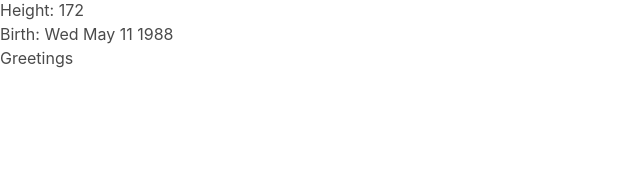
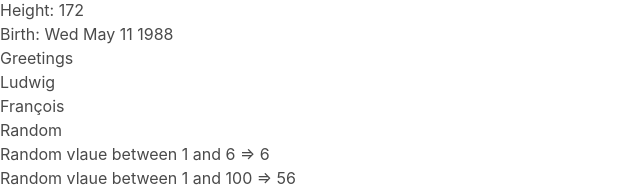
Before and after one commit to JuanGrajales/react-components, a React (Create React App) app in the folder starter-code/: page / in a window 1280 px wide. Shown: the part 830-1017 px from the top of the page, without its empty margins (0-640 px from the left). Before the commit the page ends 900 px from the top, so only its background shows below. Built offline with nearby package versions, Linux system fonts and the light colour scheme.

Commit message:
complete random componenet

```diff
--- a/starter-code/src/App.js
+++ b/starter-code/src/App.js
@@ -1,12 +1,14 @@
 import React, { Component } from 'react';
 import IdCard from "./components/id-card/id-card"
+import Greetings from "./components/greetings/greetings"
+import Random from "./components/random/random"
 
 class App extends Component {
   render() {
     return (
       <div>
+
         <h1>IdCard</h1>
-        {/* TODO: Use the IdCard component */}
         <IdCard
           picture="https://randomuser.me/api/portraits/men/44.jpg"
           firstName='John'
@@ -15,7 +17,6 @@ class App extends Component {
           height={178}
           birth={new Date("1992-07-14")}
         />
-
         <IdCard
           picture="https://randomuser.me/api/portraits/women/44.jpg"
           firstName='Obrien'
@@ -27,7 +28,13 @@ class App extends Component {
 
 
         <h1>Greetings</h1>
-        {/* TODO: Use the Greetings component */}
+        <Greetings lang="de">Ludwig</Greetings>
+        <Greetings lang="fr">François</Greetings>
+
+        <h1>Random</h1>
+        <Random min={1} max={6}/>
+        <Random min={1} max={100}/>
+
       </div>
     );
   }
--- /dev/null
+++ b/starter-code/src/components/greetings/greetings.jsx
@@ -0,0 +1,15 @@
+import "./greetings.css"
+import React from "react";
+// ^ this is always needed for any react components
+
+class Greetings extends React.Component {
+
+
+  render() {
+    return(
+      <div lang={this.props.lang}>{this.props.children}</div>
+    );
+  }
+}
+
+export default Greetings
--- a/starter-code/src/components/id-card/id-card.css
+++ b/starter-code/src/components/id-card/id-card.css
@@ -0,0 +1,5 @@
+/*
+* {
+  transition: 10s;
+}
+*/
--- a/starter-code/src/components/id-card/id-card.jsx
+++ b/starter-code/src/components/id-card/id-card.jsx
@@ -1,4 +1,3 @@
-
 import "./id-card.css"
 import React from "react";
 // ^ this is always needed for any react components
--- /dev/null
+++ b/starter-code/src/components/random/random.jsx
@@ -0,0 +1,18 @@
+import "./random.css"
+import React from "react";
+// ^ this is always needed for any react components
+
+class Random extends React.Component {
+
+  randomValue = (min, max) => {
+    return(Math.floor(Math.random()*max)+min);
+  }
+
+  render() {
+    return(
+      <div>Random vlaue between {this.props.min} and {this.props.max} => {this.randomValue(this.props.min, this.props.max)}</div>
+    );
+  }
+}
+
+export default Random
```
Also changed, not shown: starter-code/src/components/greetings/greetings.css (added), starter-code/src/components/random/random.css (added).
